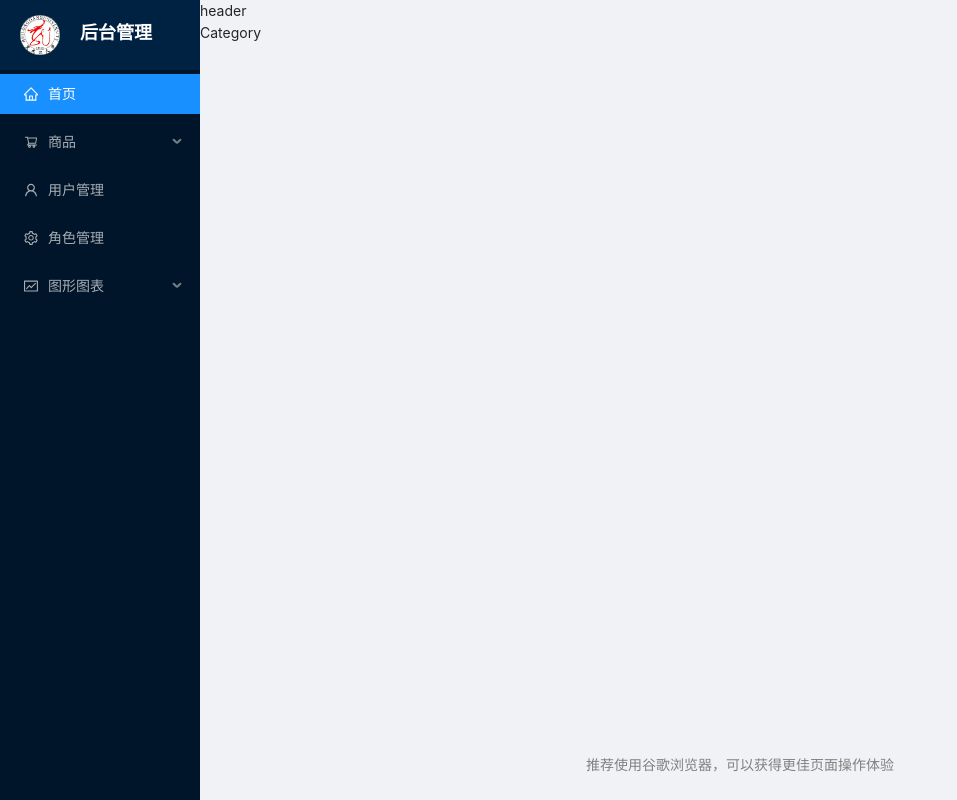
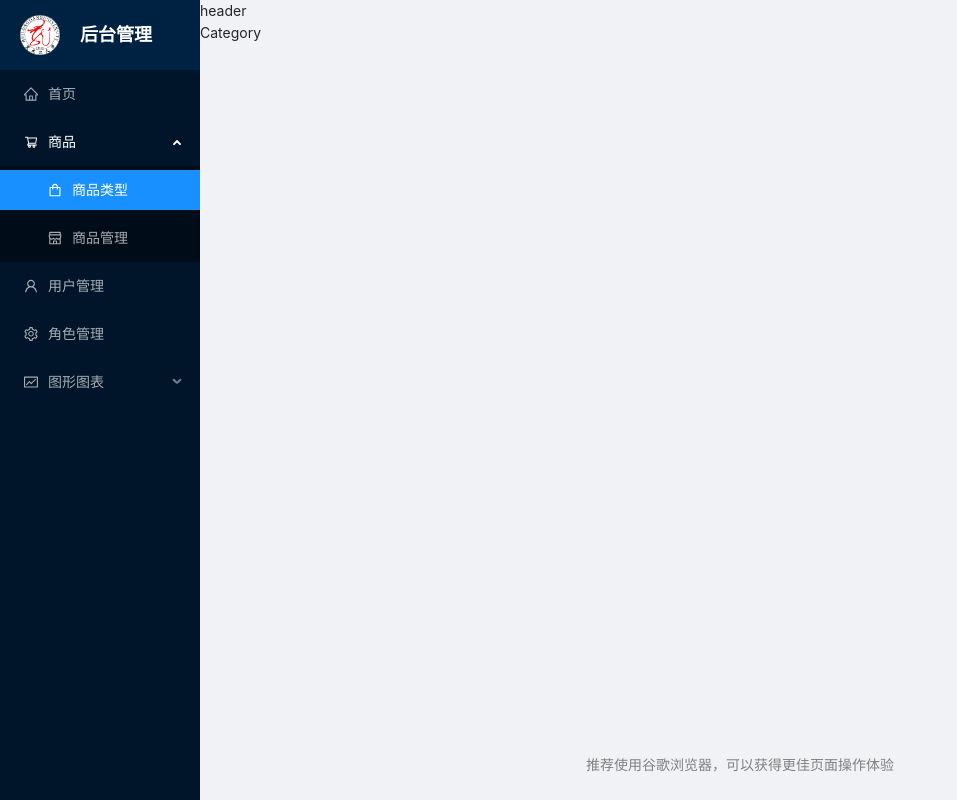
Before and after one commit to Yang1aa/ReactProject, a React (Create React App) app in the folder react-admin_client/: page /category in a window 1280 px wide. Shown: the whole page, without its empty margins (0-957 px from the left). Built offline with nearby package versions, Linux system fonts and the light colour scheme; what store would draw is missing.

Commit message:
feat：相对路径改绝对路径，动态显示导航选中状态

```diff
--- a/react-admin_client/public/index.html
+++ b/react-admin_client/public/index.html
@@ -13,7 +13,7 @@
     <link rel="manifest" href="%PUBLIC_URL%/manifest.json" />
     <title>黑大后台管理系统</title>
     <style type="text/css">
-      @import url("./css/reset.css");
+      @import url("/css/reset.css");
     </style>
   </head>
   <body>
--- a/react-admin_client/src/components/Nav/index.js
+++ b/react-admin_client/src/components/Nav/index.js
@@ -1,12 +1,16 @@
-import React from 'react'
+import React, { useState } from 'react'
 import { Menu } from 'antd';
-import { Link } from 'react-router-dom';
+import { Link, useLocation } from 'react-router-dom';
 
 import menuList from '../../config/menuConfig';
 import logo from "../../pages/Login/images/logo.webp"
 import "./index.css"
 const { SubMenu } = Menu;
 const Nav = () => {
+    const uselocation = useLocation();
+    console.log('useLocation', uselocation)
+    const [selectPath] = useState(uselocation.pathname);
+    let open = ''
     const getMenuNodes = (menuList) => {
         return menuList.map((item) => {
             if (!item.children) {
@@ -16,6 +20,13 @@ const Nav = () => {
                     </Menu.Item>
                 )
             } else {
+                const path = item.children.find(it =>
+                    it.key === uselocation.pathname
+                )
+                if (path) {
+                    open = item.key;
+                    console.log('openKeys', item.key)
+                }
                 return (
                     <SubMenu key={item.key} icon={item.icon} title={item.title}>
                         {
@@ -27,19 +38,19 @@ const Nav = () => {
             }
         })
     }
+    getMenuNodes(menuList);
     return (
         <div style={{ height: '100%' }}>
             <header>
                 <div className="header">
-                    <Link to='/'>
-                        <img src={logo} alt="logo" className="header-img"></img>
-                        <span className="header-span">后台管理</span>
-                    </Link>
+                    <img src={logo} alt="logo" className="header-img"></img>
+                    <span className="header-span">后台管理</span>
                 </div>
             </header>
             <div style={{ width: 200 }}>
                 <Menu
-                    defaultSelectedKeys={['/']}
+                    defaultSelectedKeys={[selectPath]}
+                    defaultOpenKeys={[open]}
                     mode="inline"
                     theme="dark"
                 >
```
